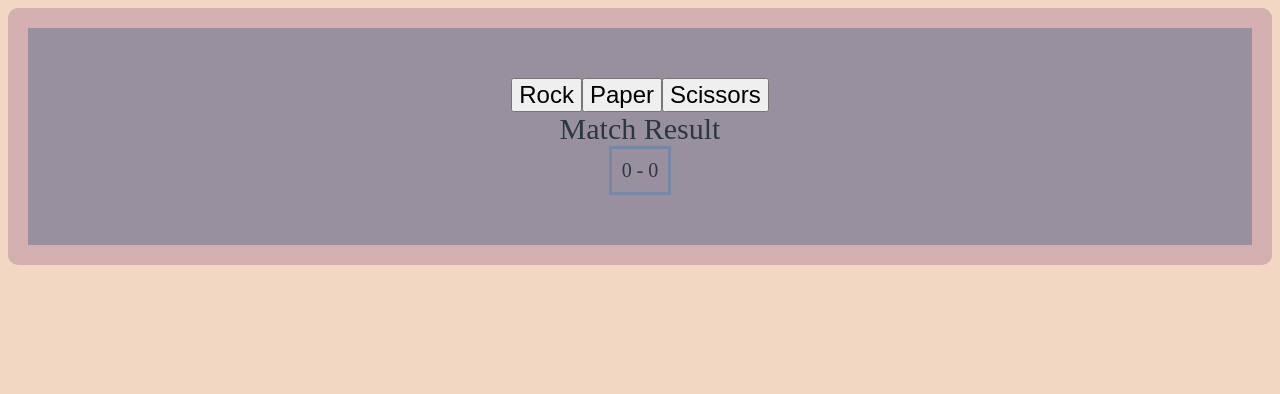
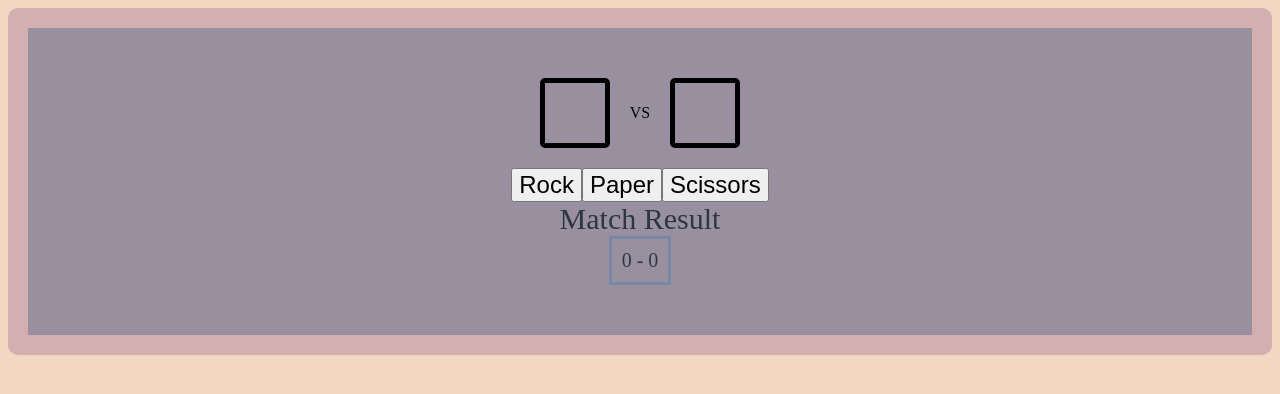
Before and after one commit to BrandonC123/rock-paper-scissors, a plain HTML site: page index.html in a window 1280 px wide. Drawn offline with Linux system fonts and the light colour scheme.

Commit message:
Added containers for player/computer selection

```diff
--- a/index.html
+++ b/index.html
@@ -9,6 +9,11 @@
 </head>
 <body>
     <div id='container'>
+        <div class="top">
+        <div class="image-container"></div>
+        <div>VS</div>
+        <div class="image-container"></div>
+    </div>
         <div class = 'buttons'>
             <button id="rock-btn" class='btn'>Rock</button>
             <button id="paper-btn" class='btn'>Paper</button>
--- a/styles.css
+++ b/styles.css
@@ -11,6 +11,19 @@ body {
     border: solid 20px #D3AFAF;
     padding: 50px;
     border-radius: 10px;
+}
+
+.top {
+    margin-bottom: 20px;
+    display: flex;
+    align-items: center;
+    gap: 20px;
+}
+
+.image-container {
+    padding: 30px;
+    border: solid 5px black;
+    border-radius: 5px;
 }
 
 .buttons {
```
